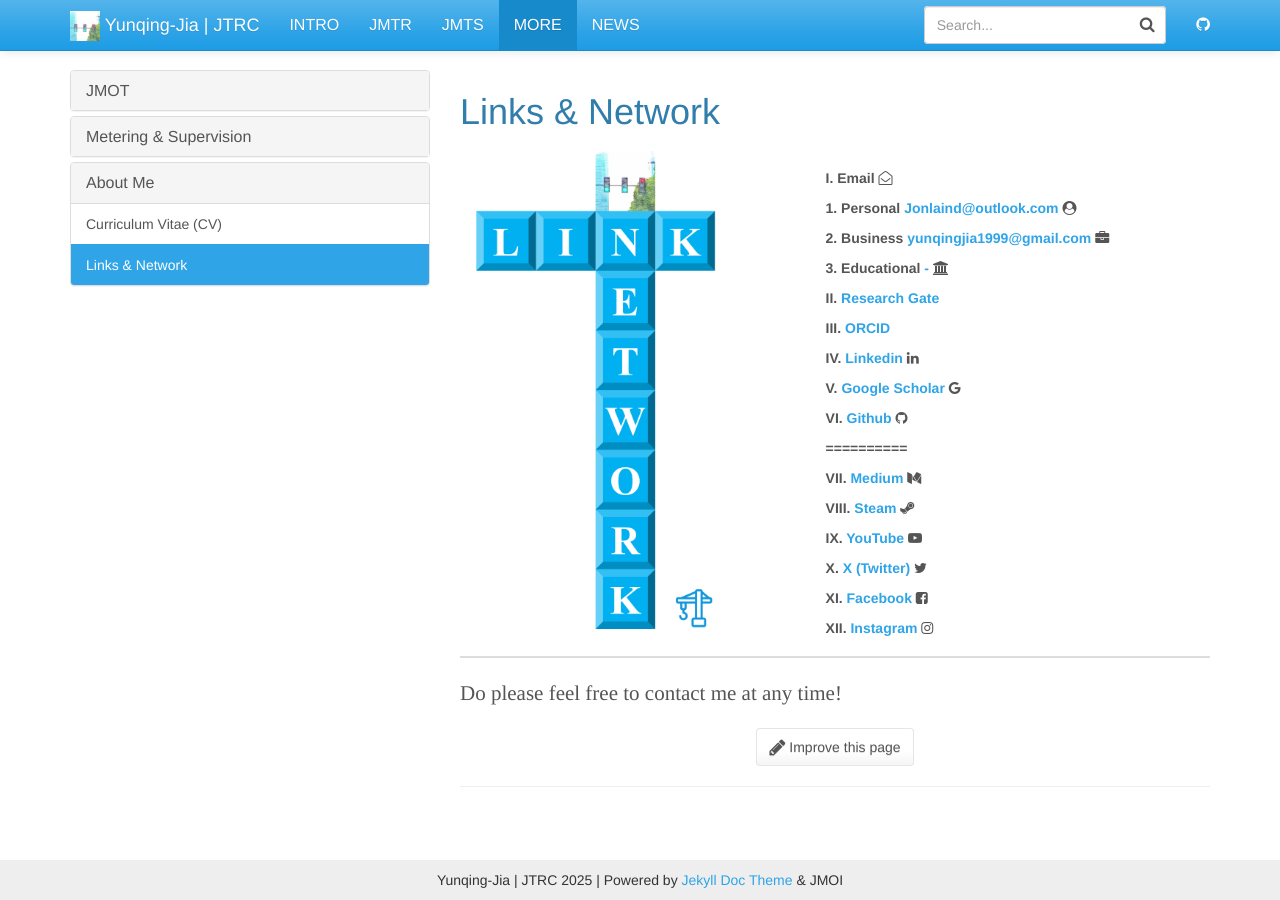
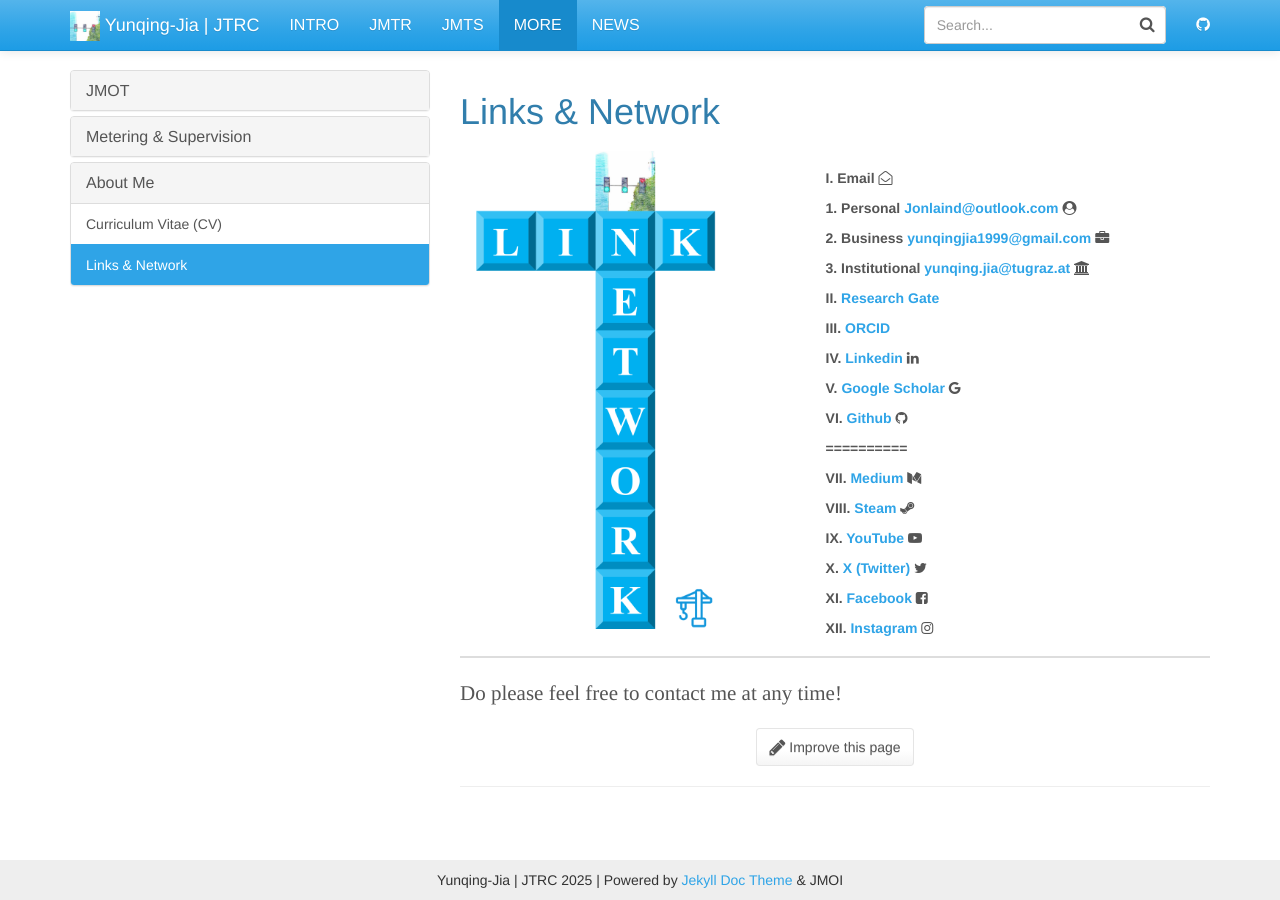
Before and after one commit to Yunqing-Jia/JTRC, a Jekyll site: the page built from _more/interlink.md, in a window 1280 px wide. Built offline with Jekyll 4.4.1, drawn with Linux system fonts in a browser that asks for light colours.

Commit message:
Update interlink.md

```diff
--- a/_more/interlink.md
+++ b/_more/interlink.md
@@ -17,7 +17,7 @@ font-size:21px;
       <th><p>I. Email <i class="fa fa-envelope-open-o" aria-hidden="true"></i></p>
       <p>1. Personal <a href="mailto:Jonlaind@outlook.com">Jonlaind@outlook.com</a> <i class="fa fa-user-circle"></i></p>
       <p>2. Business <a href="mailto:yunqingjia1999@gmail.com">yunqingjia1999@gmail.com</a> <i class="fa fa-briefcase"></i></p>
-      <p>3. Educational <a href="#">-</a> <i class="fa fa-university"></i></p>
+      <p>3. Institutional <a href="mailto:yunqing.jia@tugraz.at">yunqing.jia@tugraz.at</a> <i class="fa fa-university"></i></p>
       <p>II. <a href="https://www.researchgate.net/profile/Yunqing-Jia-4">Research Gate </a></p>
       <p>III. <a href="https://orcid.org/0000-0003-2335-2626">ORCID </a></p>
       <p>IV. <a href="https://www.linkedin.com/in/yunqing-jia-jerland/">Linkedin </a><i class="fa fa-linkedin" aria-hidden="true"></i></p>
```
